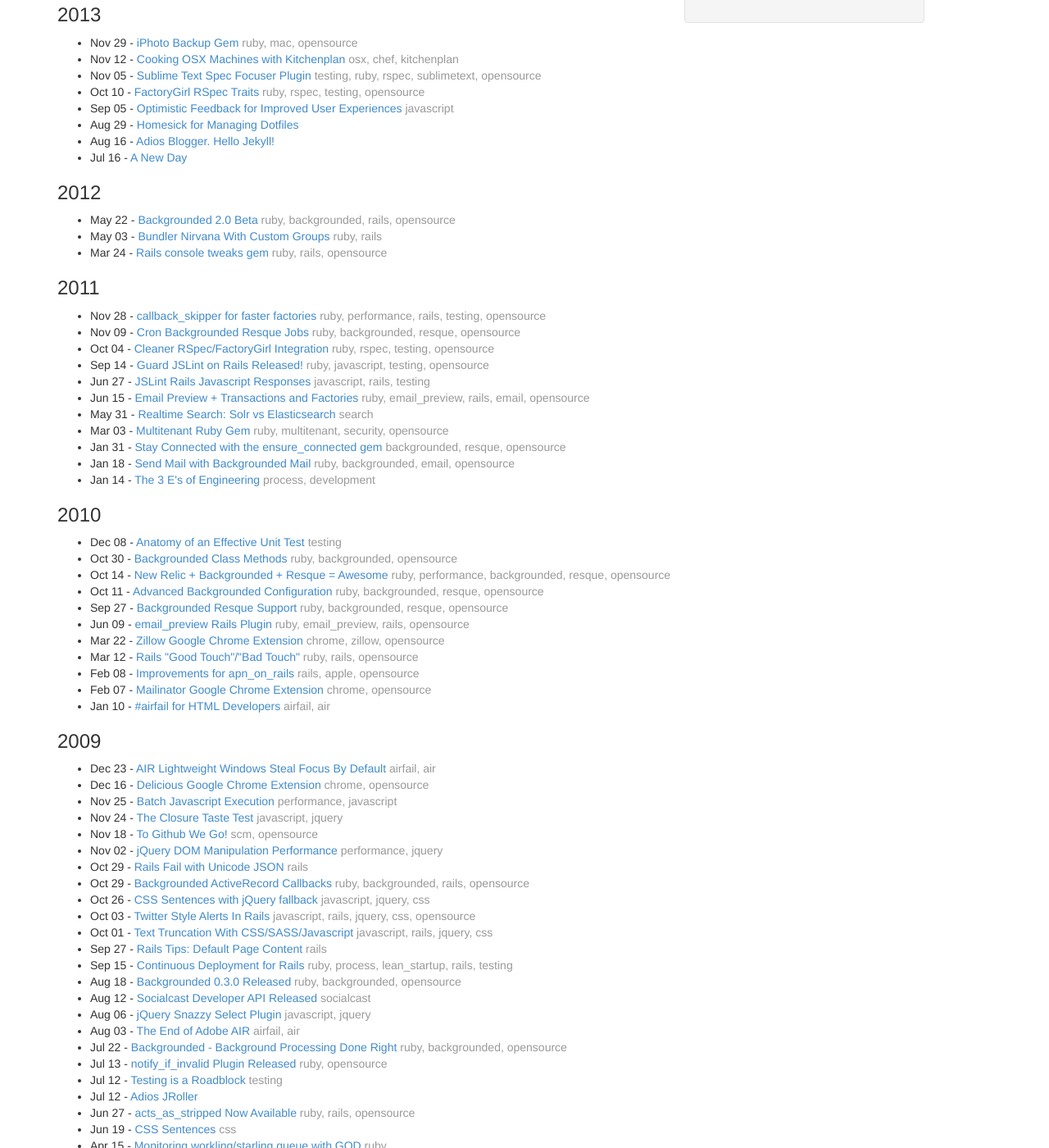
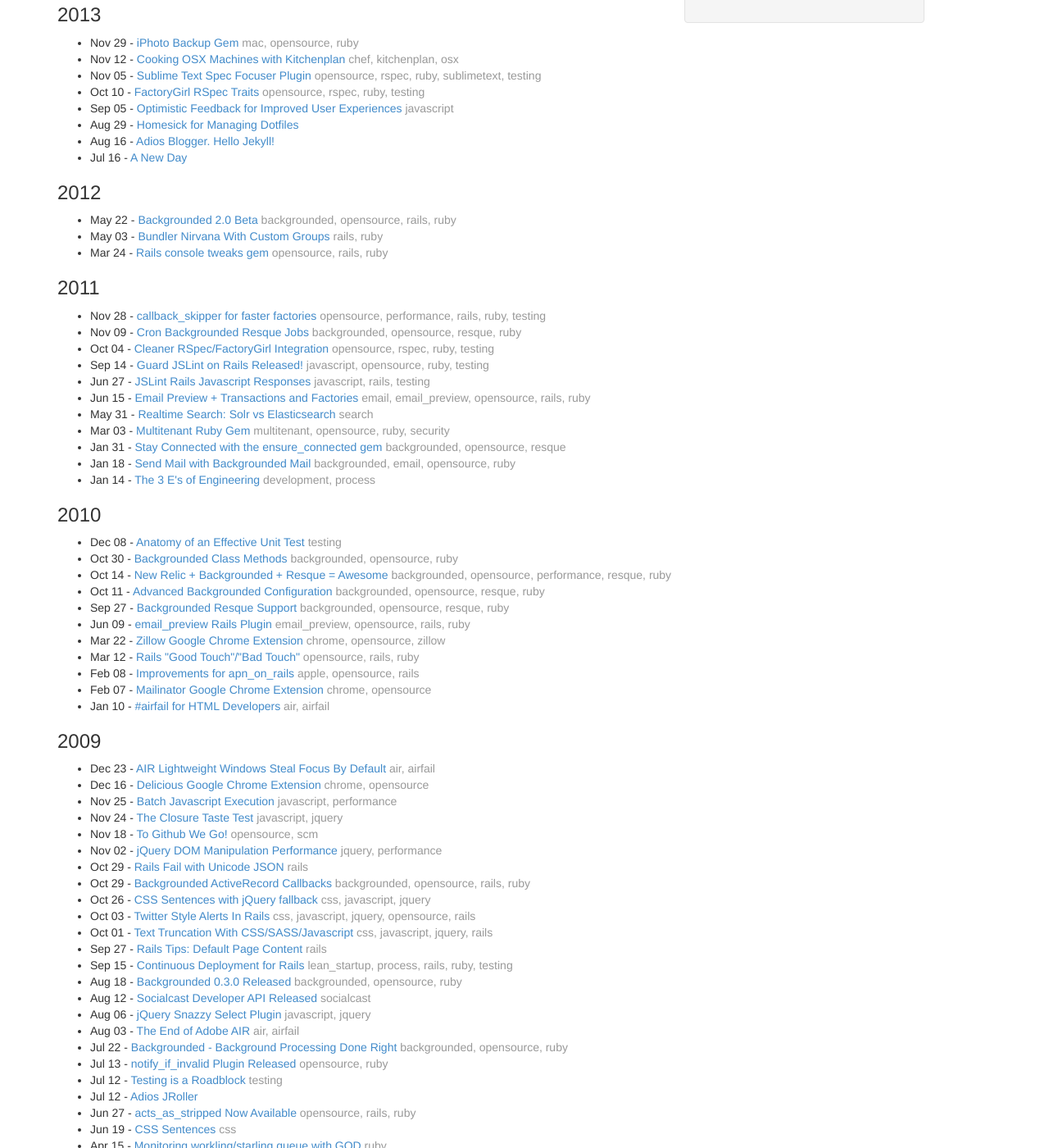
Before and after one commit to wireframe/wireframe.github.com, a Jekyll site: the page built from archive.html, in a window 1280 px wide and 1400 px high, scrolled down 332 px. Shown: the whole window at 82% size. Built offline with Jekyll 4.4.1, drawn with Linux system fonts in a browser that asks for light colours; nearby versions of some CDN libraries; Markdown is read by kramdown in place of the engine named in the settings; some of the changed text lies outside the part shown.

Commit message:
sort tags

```diff
--- a/archive.html
+++ b/archive.html
@@ -18,7 +18,7 @@
   <li>
     <time>{{ post.date | date: "%b %d" }}</time>
     <a href="{{ post.url }}">{{ post.title }}</a>
-    <span class="tags text-muted">{{ post.tags | join: ', ' }}</span>
+    <span class="tags text-muted">{{ post.tags | sort | join: ', ' }}</span>
   </li>
   {% capture pdate %}{{ cdate }}{% endcapture %}
 {% endfor %}
```
